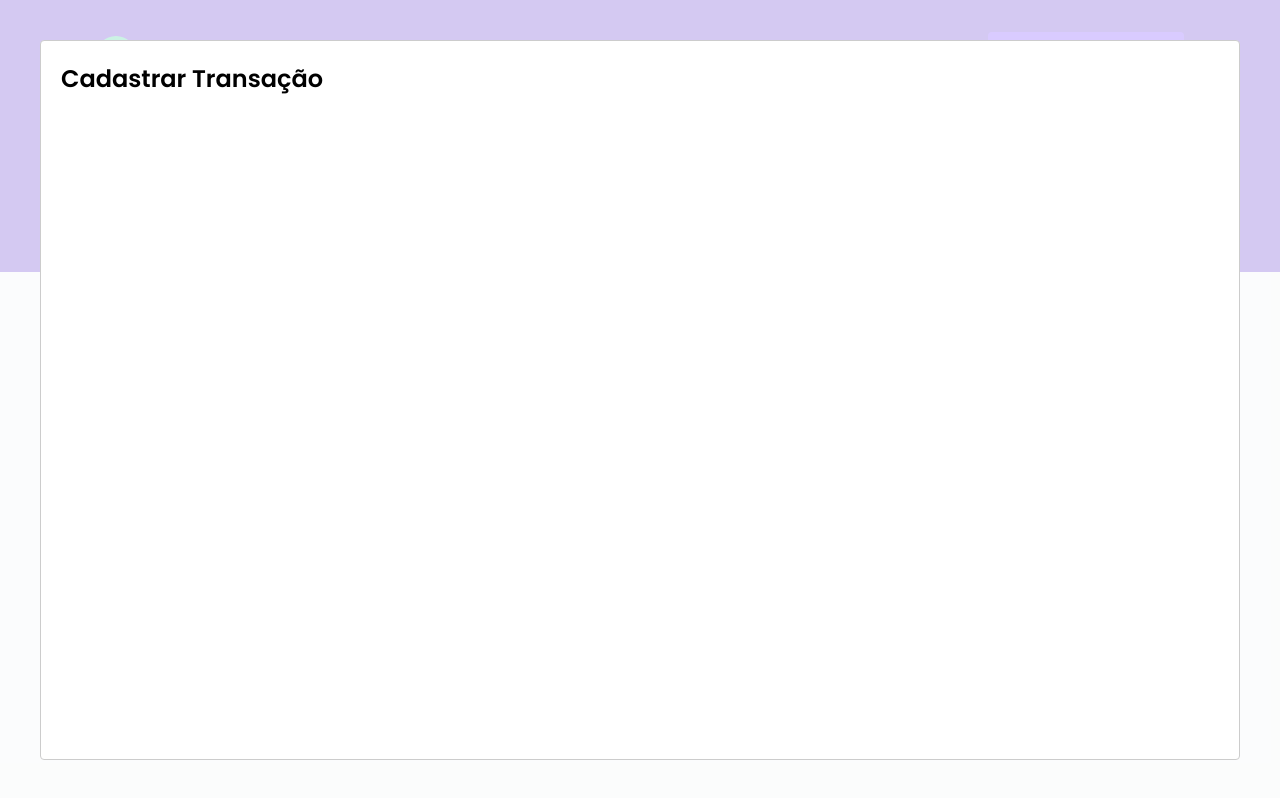
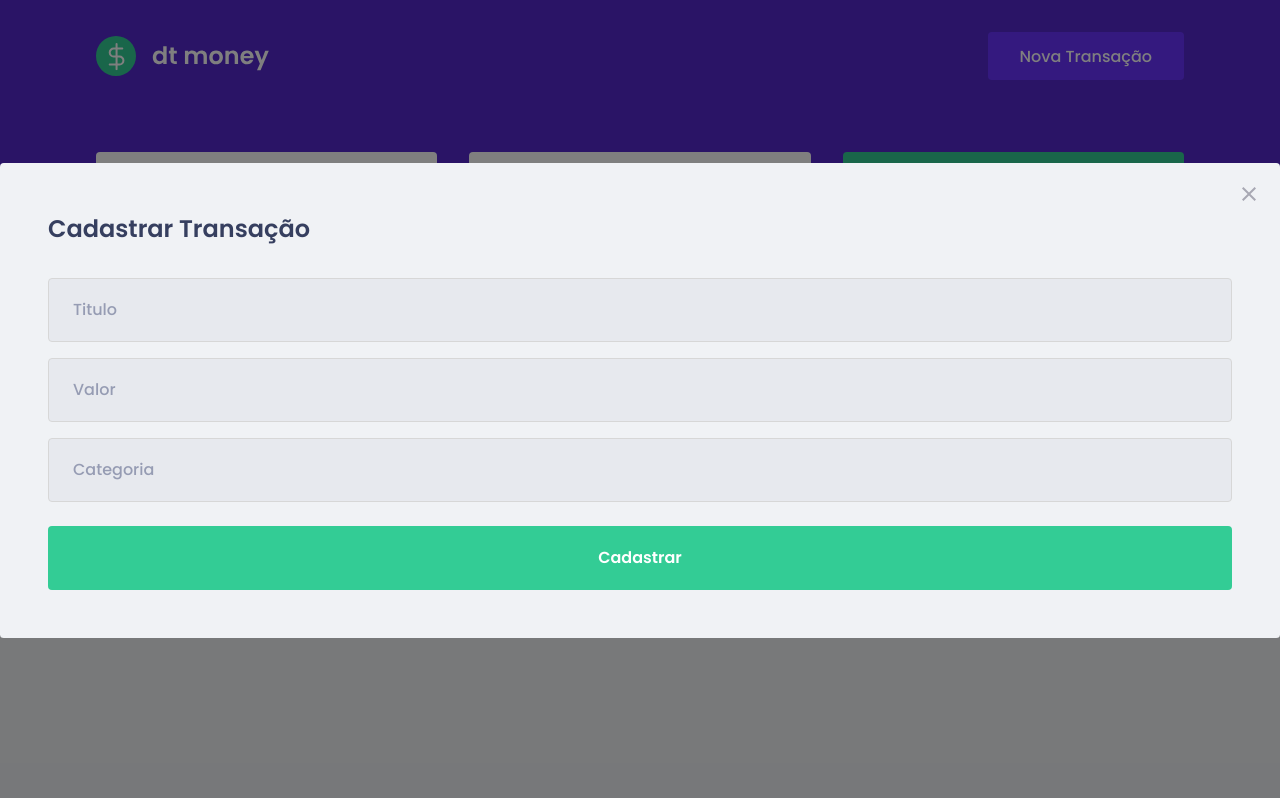
Before and after one commit to lucas-landin/dtmoney, a React (Create React App) app: page / in a window 1280 px wide. Both pictures are taken after a click on the button "Nova Transação". Built offline with nearby package versions, Linux system fonts and the light colour scheme; no server answers; what miragejs would draw is missing.

Commit message:
modal-styling

```diff
--- a/src/App.tsx
+++ b/src/App.tsx
@@ -4,7 +4,9 @@
 import Modal from 'react-modal'
 import { useState } from "react";
 import { NewTransactionModal } from "./components/NewTransactionModal";
+
 Modal.setAppElement('#root')
+
 export function App() {
   const[isTransactionModalOpen,setIsNewTransactionModalOpen]=useState(false);
 
--- a/src/components/NewTransactionModal/index.tsx
+++ b/src/components/NewTransactionModal/index.tsx
@@ -1,4 +1,6 @@
 import Modal from 'react-modal'
+import {Container} from './styles'
+import closeimg from '../../assets/close.svg'
 
 interface NewTransactionModalProps{
     isOpen:boolean
@@ -7,8 +9,30 @@
 export function NewTransactionModal({isOpen,onRequestClose}:NewTransactionModalProps){
 return(
     <Modal isOpen={isOpen}
-       onRequestClose={onRequestClose}>
+       onRequestClose={onRequestClose}
+       overlayClassName='react-modal-overlay'
+       className='react-modal-content'
+       >
+        <button type='button'
+        onClick={onRequestClose}
+        className='react-modal-close'
+        >
+         <img src={closeimg} alt='Fechar Modal'/>
+        </button>
+     <Container>
        <h2>Cadastrar Transação</h2>
+       <input placeholder='Titulo'
+       />
+
+       <input placeholder='Valor' type='number'
+       />
+
+       <input placeholder='Categoria'
+       />
+       <button type='submit'>
+           Cadastrar
+       </button>
+     </Container>
       </Modal>
 )
 }
--- a/src/components/NewTransactionModal/styles.ts
+++ b/src/components/NewTransactionModal/styles.ts
@@ -1,3 +1,49 @@
 import styled from "styled-components";
 
-export const Container = styled.div``
+export const Container = styled.form`
+h2{
+    color:var(--text-title);
+    font-size:1.5rem;
+    padding-bottom: 2rem;
+}
+
+input{
+    width:100%;
+    padding: 0 1.5rem;
+    height:4rem;
+    border-radius:0.25rem;
+
+    border: 1px solid #d7d7d7;
+    background:var(--input-background);
+
+    font-weight:400;
+    font-size:1rem;
+
+    &::placeholder{
+    color:var(--text-body)
+    }
+
+    & + input {
+     margin-top:1rem;
+    }
+}
+
+button[type="submit"] {
+width:100%;
+padding: 0 1.5rem;
+height:4rem;
+background: var(--green);
+color:#fff;
+border-radius:0.25rem;
+border:0;
+font-size:1rem;
+font-weight:600;
+margin-top:1.5rem;
+transition: filter 0.2s;
+
+&:hover{
+    filter:brightness(0.9);
+}
+}
+
+`
--- a/src/styles/global.ts
+++ b/src/styles/global.ts
@@ -9,7 +9,8 @@
     --text-title:#363f5f;
     --text-body:#969cb3;
     --blue-light:#6933ff;
-    --shape:#ffffff
+    --shape:#ffffff;
+    --input-background:#e7e9ee;
 }
 
 *{
@@ -51,5 +52,37 @@
     opacity:0.6;
     cursor:not-allowed;
 }
+.react-modal-overlay{
+background: rgba(0 ,0 ,0 ,0.5);
+
+position:fixed;
+top:0;
+right:0;
+bottom:0;
+left:0;
+
+display:flex;
+align-items:center;
+justify-content:center;
+
+}
+
+.react-modal-content{
+width:100%
+max-width:576px;
+background: var(--background);
+position:relative;
+padding: 3rem;
+border-radius:0.24rem;
+}
+
+.react-modal-close{
+    position:absolute;
+    right:1.5rem;
+    top:1.5rem;
+    border:0;
+    background:transparent;
+}
+
 
 `;
```
